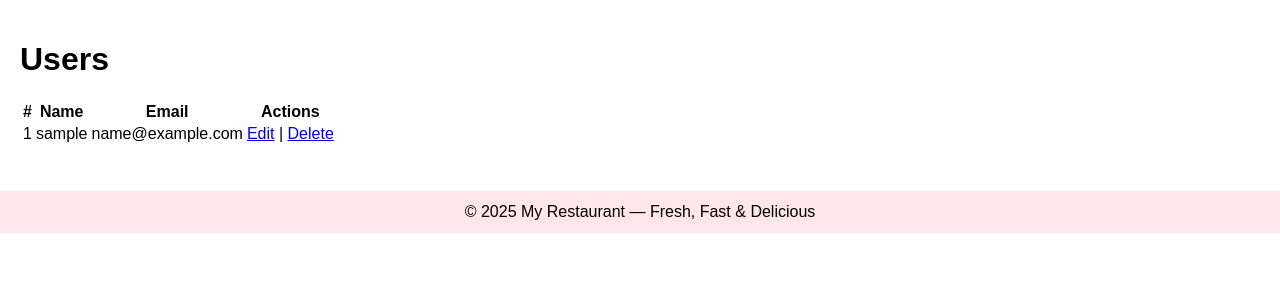
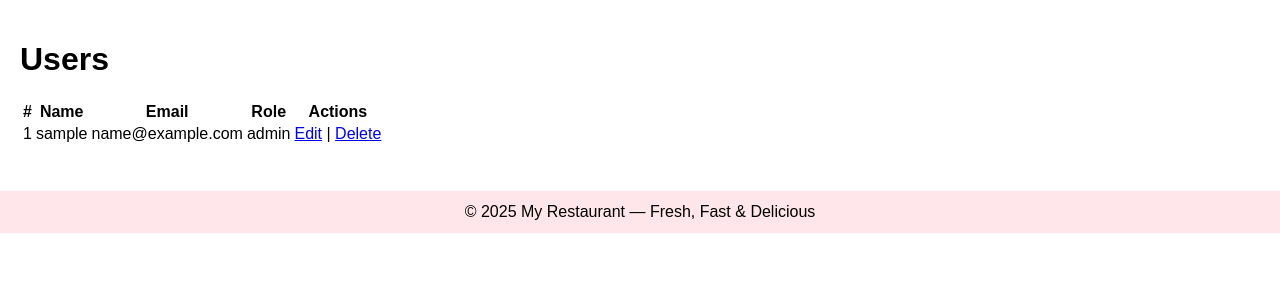
Before and after one commit to Dhanalakshmi85/FullStackTeamProject, a Flask app: page /admin/users in a window 1280 px wide. Shown: the part 115-415 px from the top of the page. Run offline with Flask 3, Linux system fonts and the light colour scheme; a user stored in the database is signed in; tables that the repository leaves empty hold one stand-in row (values such as "Sample post"); a database or web service that is not in the repository returns one stand-in record (values such as "Sample title").

Commit message:
New additional changes done

```diff
--- a/backend/admin.py
+++ b/backend/admin.py
@@ -53,6 +53,34 @@ def delete_user(user_id):
     db["users"].delete_one({"_id": ObjectId(user_id)})
 
     return redirect("/admin/users")
+
+@admin_bp.route("/users/edit/<user_id>", methods=["GET", "POST"])
+def edit_user(user_id):
+    if not admin_required():
+        return redirect("/login")
+
+    db = get_db()
+    user = db["users"].find_one({"_id": ObjectId(user_id)})
+
+
+    if request.method == "POST":
+        username = request.form["username"]
+        email = request.form["email"]
+        role = request.form["role"]
+
+        db["users"].update_one(
+            {"_id": ObjectId(user_id)},
+            {"$set": {
+                "username": username,
+                "email": email,
+                "role": role
+            }}
+        )
+
+    if not user:
+        return "User not found", 404
+
+    return render_template("admin-panel/edit_user.html", user=user)
 
 
 # ------------- MENU MANAGEMENT -------------
--- a/backend/routes.py
+++ b/backend/routes.py
@@ -84,7 +84,7 @@ def place_order():
 # ------------------- Reservation -------------------
 
 @main.route("/reservation", methods=["GET"])
-def reservation_page():
+def reservation():
     return render_template("reservation.html")
 
 @main.route("/create-reservation", methods=["POST"])
--- a/frontend/templates/admin-panel/edit_user.html
+++ b/frontend/templates/admin-panel/edit_user.html
@@ -55,7 +55,7 @@
 {% block content %}
 <div class="edit-user-container">
     <h2>Edit User</h2>
-    <form action="{{ url_for('admin_bp.edit_user', id=user._id) }}" method="POST">
+    <form action="{{ url_for('admin_bp.edit_user', user_id=user._id) }}" method="POST">
         <div class="form-group">
             <label for="username">Name</label>
             <input type="text" name="username" id="username" value="{{ user.username }}" required>
--- a/frontend/templates/admin-panel/users.html
+++ b/frontend/templates/admin-panel/users.html
@@ -45,6 +45,7 @@
       <th>#</th>
       <th>Name</th>
       <th>Email</th>
+      <th>Role</th>
       <th>Actions</th>
     </tr>
   </thead>
@@ -54,9 +55,10 @@
       <td>{{ loop.index }}</td> <!-- numeric ID -->
       <td>{{ user.username or user.name }}</td>
       <td>{{ user.email }}</td>
+      <td>{{ user.role  }}</td>
       <td class="action-buttons">
-        <a href="{{ url_for('admin_bp.edit_user', id=user._id) }}">Edit</a> |
-        <a href="{{ url_for('admin_bp.delete_user', id=user._id) }}" onclick="return confirm('Are you sure you want to delete this user?');">Delete</a>
+        <a href="{{ url_for('admin_bp.edit_user', user_id=user._id) }}">Edit</a> |
+        <a href="{{ url_for('admin_bp.delete_user', user_id=user._id) }}" onclick="return confirm('Are you sure you want to delete this user?');">Delete</a>
       </td>
     </tr>
     {% endfor %}
```
Also changed, not shown: frontend/templates/admin-panel/review.html (+19 -8 lines).
